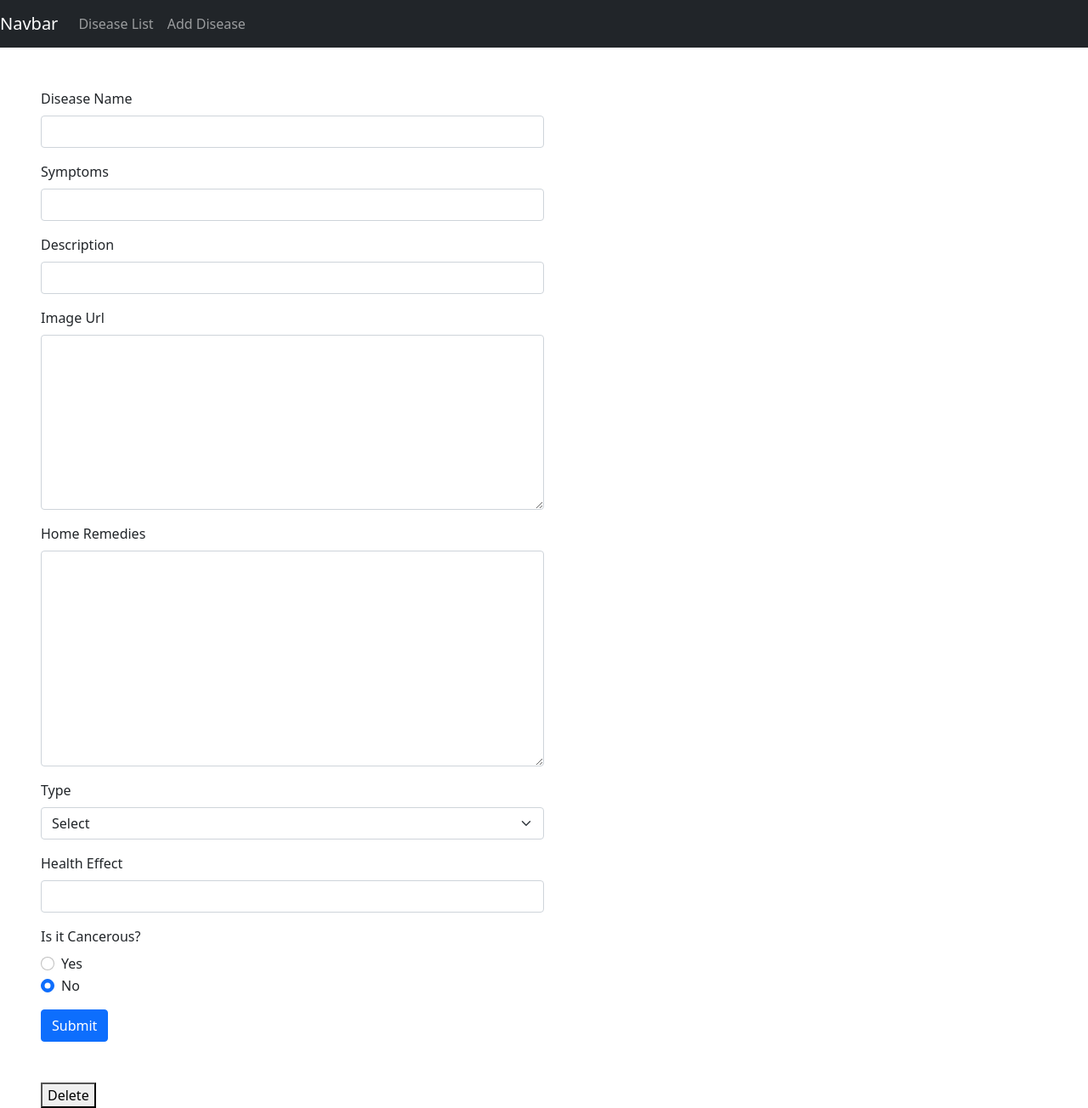
After one commit to yash9650/first-step-server, a Node server app: template views/EditDisease.ejs in a window 1280 px wide. The commit adds this page. Shown: the whole page at 85% size. Run offline with Node 20, Linux system fonts and the light colour scheme; the template is opened without the code that fills it, so the values that code supplies are empty; some libraries are stand-ins or nearby versions.

Commit message:
new-apis

```diff
--- a/index.js
+++ b/index.js
@@ -3,9 +3,30 @@ import express from 'express';
 import mongoose from 'mongoose';
 import cors from 'cors';
 import dotenv from 'dotenv';
+import methodoverride from 'method-override';
+import session from 'express-session';
+
 
 dotenv.config();
 const app = express();
+
+app.set('view engine', 'ejs');
+app.set('views');
+
+
+function main() {
+    return mongoose.connect(process.env.MONGO_DB_CONNECTION_STRING,{
+        useNewUrlParser: true,
+        useUnifiedTopology: true
+    })
+}
+
+main().then(()=>{
+    console.log('Database Connected');
+}).catch((err)=>{
+    console.log('Unable to Connect Database');
+});
+
 
 app.listen(process.env.PORT,()=>{
     console.log('Server Connected at port 6060')
@@ -14,30 +35,6 @@ app.listen(process.env.PORT,()=>{
 app.use(express.json());
 app.use(express.urlencoded({extended: true}));
 app.use(cors());
-
-
+app.use(methodoverride('_method'));
+app.use(session({secret: process.env.SESSION_SECRET,resave: false,saveUninitialized: false}));
 app.use('/',route);
-app.set('view engine', 'ejs');
-app.set('views');
-
-
-async function main() {
-    return await mongoose.connect(process.env.MONGO_DB_CONNECTION_STRING,{
-        useNewUrlParser: true,
-        useUnifiedTopology: true
-    })
-}
-
-main().then(()=>{
-    console.log('Database Connected');
-}).catch(()=>{
-    console.log('Unable to Connect Database');
-})
-
-
-
-app.get('/home',(req,res)=>{
-    console.log(req.query)
-    // res.json({message: 'Done'});
-    res.send('hell');
-})
--- a/package.json
+++ b/package.json
@@ -14,6 +14,8 @@
     "dotenv": "^16.0.3",
     "ejs": "^3.1.8",
     "express": "^4.18.1",
+    "express-session": "^1.17.3",
+    "method-override": "^3.0.0",
     "mongoose": "^6.5.5",
     "nodemon": "^2.0.19"
   }
--- /dev/null
+++ b/views/EditDisease.ejs
@@ -0,0 +1,84 @@
+<%- include('partials/header') %>
+    <form class="p-5" action="/disease/<%= id %>?_method=PUT" method="post">
+        <div class="col-6 mb-3">
+            <label for="d_name" class="form-label">Disease Name</label>
+            <input type="text" class="form-control" name="dName" value="<%=dName%>" id="d_name" required>
+        </div>
+        <div class="col-6 mb-3">
+            <label for="symptom" class="form-label">Symptoms</label>
+            <input type="text" class="form-control" name="symptom" value="<%=symptoms.join(" ,")%>" id="symptom"
+            required>
+        </div>
+        <div class="col-6 mb-3">
+            <label for="desc" class="form-label">Description</label>
+            <input type="textarea" class="form-control" name="description" value="<%=description%>" id="desc" required>
+        </div>
+        <div class="col-6 mb-3">
+            <label for="img-url" class="form-label">Image Url</label>
+            <textarea class="form-control" name="image" id="img-url" cols="30" rows="8"
+                required><%= imageUrl.join('\r\n') %></textarea>
+        </div>
+        <div class="col-6 mb-3">
+            <label for="home-remedies" class="form-label">Home Remedies</label>
+            <textarea class="form-control" name="homeRemedies" id="" cols="30" rows="10"
+                required><%= remedies.join('\r\n') %></textarea>
+        </div>
+        <div class="col-6 mb-3">
+            <label for="typeOfDisease" class="form-label">Type</label>
+            <select name="type" required class="form-select">
+                <option value="">Select</option>
+                <option value="Chronic" <%=type==="Chronic" ? "selected" : "" %> >Chronic</option>
+                <option value="Acute" <%=type==="Acute" ? "selected" : "" %> >Acute</option>
+                <option value="Infectious" <%=type==="Infectious" ? "selected" : "" %> >Infectious</option>
+                <option value="Hereditary" <%=type==="Hereditary" ? "selected" : "" %> >Hereditary</option>
+                <option value="Deficiency" <%=type==="Deficiency" ? "selected" : "" %> >Deficiency</option>
+                <option value="Physiological" <%=type==="Physiological" ? "selected" : "" %> >Physiological</option>
+            </select>
+        </div>
+        <div class="col-6 mb-3">
+            <label for="healthEffect" class="form-label">Health Effect</label>
+            <input type="text" value="<%= healthEffect %>" class="form-control" name="healthEffect" id="healthEffect">
+        </div>
+        <div class="col-6 mb-3">
+            <label for="cancerous" class="form-label">Is it Cancerous?</label>
+            <div class="form-check">
+                <input class="form-check-input" type="radio" name="cancerous" value="Yes" id="flexRadioDefault1"
+                    <%=isCancerous ? 'checked' : '' %> >
+                <label class="form-check-label" for="flexRadioDefault1">
+                    Yes
+                </label>
+            </div>
+            <div class="form-check">
+                <input class="form-check-input" type="radio" name="cancerous" value="No" id="flexRadioDefault2"
+                    <%=isCancerous ? '' : 'checked' %> >
+                <label class="form-check-label" for="flexRadioDefault2">
+                    No
+                </label>
+            </div>
+        </div>
+        <button type="submit" class="btn btn-primary">Submit</button>
+    </form>
+
+    <div style="display: inline; margin: 3em;">
+        <button type="button" onclick="myFunction()">Delete</button>
+        <div id="myDIV" style="display: none;">
+            <form style="display: inline;" action="/disease/<%= id %>?_method=DELETE" method="post">
+                <p style="display: inline;">Are you sure?</p>
+                <button type="submit">yes</button>
+            </form>
+            <button type="button" onclick="myFunction()">no</button>
+        </div>
+    </div>
+
+    <script>
+        function myFunction() {
+            let x = document.getElementById("myDIV");
+            if (x.style.display === "none") {
+                x.style.display = "inline";
+            } else {
+                x.style.display = "none";
+            }
+        }
+    </script>
+
+    <%- include('partials/footer') %>
--- /dev/null
+++ b/views/partials/footer.ejs
@@ -0,0 +1,3 @@
+<script src="https://cdn.jsdelivr.net/npm/bootstrap@5.0.2/dist/js/bootstrap.bundle.min.js" integrity="sha384-MrcW6ZMFYlzcLA8Nl+NtUVF0sA7MsXsP1UyJoMp4YLEuNSfAP+JcXn/tWtIaxVXM" crossorigin="anonymous"></script>
+</body>
+</html>
--- /dev/null
+++ b/views/partials/header.ejs
@@ -0,0 +1,22 @@
+<!DOCTYPE html>
+<html lang="en">
+<head>
+    <meta charset="UTF-8">
+    <meta http-equiv="X-UA-Compatible" content="IE=edge">
+    <meta name="viewport" content="width=device-width, initial-scale=1.0">
+    <link href="https://cdn.jsdelivr.net/npm/bootstrap@5.0.2/dist/css/bootstrap.min.css" rel="stylesheet" integrity="sha384-EVSTQN3/azprG1Anm3QDgpJLIm9Nao0Yz1ztcQTwFspd3yD65VohhpuuCOmLASjC" crossorigin="anonymous">
+    <title>Backend</title>
+</head>
+<body>
+    <nav class="navbar navbar-expand-lg navbar-dark bg-dark">
+        <a class="navbar-brand" href="#">Navbar</a>
+        <button class="navbar-toggler" type="button" data-toggle="collapse" data-target="#navbarNavAltMarkup" aria-controls="navbarNavAltMarkup" aria-expanded="false" aria-label="Toggle navigation">
+          <span class="navbar-toggler-icon"></span>
+        </button>
+        <div class="collapse navbar-collapse" id="navbarNavAltMarkup">
+          <div class="navbar-nav">
+            <a class="nav-item nav-link" href="http://localhost:6060/disease">Disease List</a>
+            <a class="nav-item nav-link" href="http://localhost:6060/disease/new">Add Disease</a>
+          </div>
+        </div>
+      </nav>
```
Also changed, not shown: routes/route.js (+102 -24 lines), views/AddDisease.ejs (added, +60 -0 lines), views/auth/login.ejs (added, +26 -0 lines), views/disease.ejs (+23 -70 lines), views/error.ejs (+1 -8 lines), views/notfound.ejs (+1 -9 lines), 1 other file.
